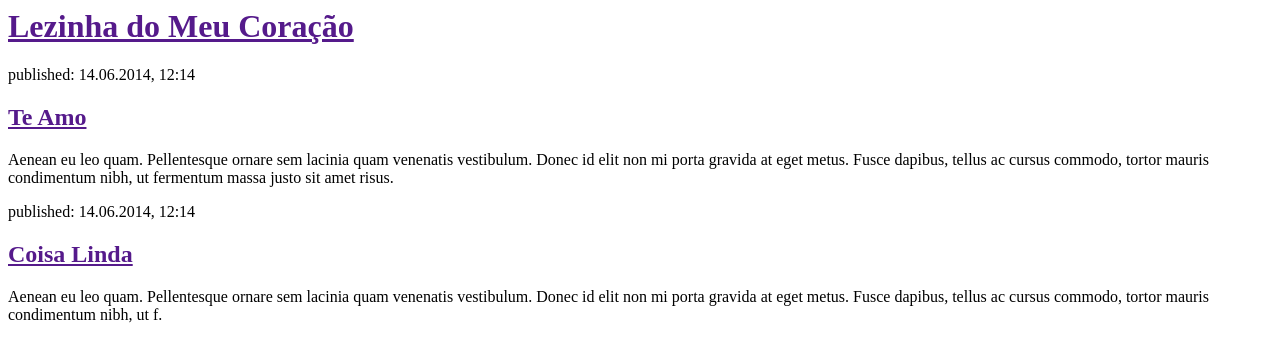
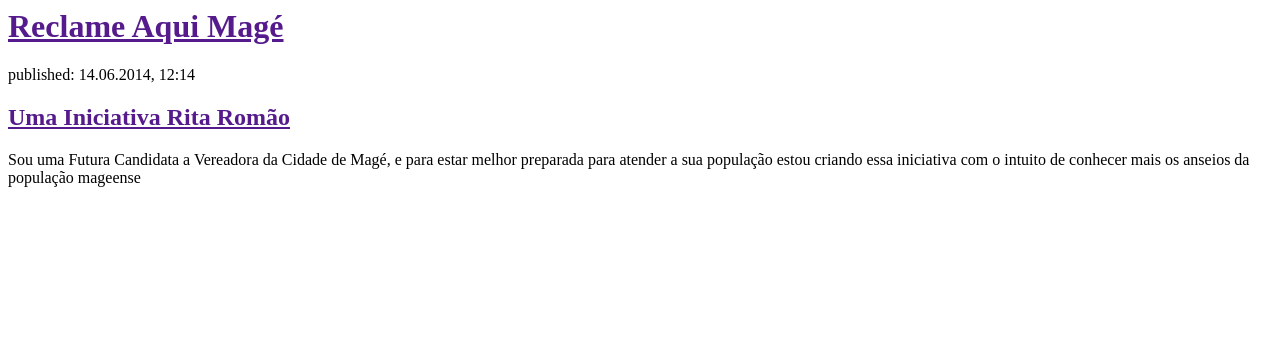
Before and after one commit to BibicoBolado/my-first-blog, a Django app: page / in a window 1280 px wide. Shown: the top 362 px of the page. Run offline with Django 3.2, Linux system fonts and the light colour scheme.

Commit message:
Mostrar para mãe

```diff
--- a/blog/templates/blog/post_list.html
+++ b/blog/templates/blog/post_list.html
@@ -1,22 +1,17 @@
 <html>
     <head>
-        <title>Treinando WEB Development</title>
+        <title>Blog Rita Romão</title>
     </head>
     <body>
         <div>
-            <h1><a href="">Lezinha do Meu Coração</a></h1>
+            <h1><a href="">Reclame Aqui Magé</a></h1>
         </div>
 
         <div>
             <p>published: 14.06.2014, 12:14</p>
-            <h2><a href="">Te Amo</a></h2>
-            <p>Aenean eu leo quam. Pellentesque ornare sem lacinia quam venenatis vestibulum. Donec id elit non mi porta gravida at eget metus. Fusce dapibus, tellus ac cursus commodo, tortor mauris condimentum nibh, ut fermentum massa justo sit amet risus.</p>
+            <h2><a href="">Uma Iniciativa Rita Romão</a></h2>
+            <p>Sou uma Futura Candidata a Vereadora da Cidade de Magé, e para estar melhor preparada para atender a sua população estou criando essa iniciativa com o intuito de conhecer mais os anseios da população mageense</p>
         </div>
 
-        <div>
-            <p>published: 14.06.2014, 12:14</p>
-            <h2><a href="">Coisa Linda</a></h2>
-            <p>Aenean eu leo quam. Pellentesque ornare sem lacinia quam venenatis vestibulum. Donec id elit non mi porta gravida at eget metus. Fusce dapibus, tellus ac cursus commodo, tortor mauris condimentum nibh, ut f.</p>
-        </div>
     </body>
 </html>
```
